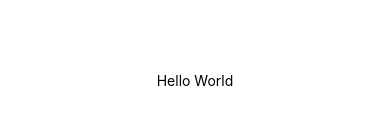
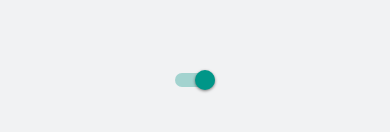
Before and after one commit to VitorGuerraa/Calculator, a React Native app: screen / in a window 390 px wide. Shown: the part 342-474 px from the top of the page. Built offline with nearby package versions, Linux system fonts and the light colour scheme.

Commit message:
Theme: Dark/Light Theme button working

```diff
--- a/App.tsx
+++ b/App.tsx
@@ -1,19 +1,28 @@
+import { useState } from 'react';
 import { StatusBar } from 'expo-status-bar';
-import { StyleSheet, Text, View } from 'react-native';
+import { StyleSheet, Text, View, Switch } from 'react-native';
+import { ThemeContext } from './src/context/themeContext';
+import { myColors } from './src/styles/Colors';
 
 export default function App() {
+  const [theme, setTheme] = useState('light');
   return (
-    <View style={styles.container}>
-      <Text>Hello World</Text>
+    <ThemeContext.Provider value={theme}>
+    <View style={theme === 'light' ? styles.container : [styles.container, {backgroundColor: '#000'}]}>
       <StatusBar style="auto" />
+      <Switch
+        value={theme === 'light'}
+        onValueChange={() => setTheme(theme ==='light' ? 'dark' : 'light')}
+        ></Switch>
     </View>
+    </ThemeContext.Provider>
   );
 }
 
 const styles = StyleSheet.create({
   container: {
     flex: 1,
-    backgroundColor: '#fff',
+    backgroundColor: myColors.light,
     alignItems: 'center',
     justifyContent: 'center',
   },
--- a/src/components/styles/Colors.tsx
+++ /dev/null
@@ -1,3 +0,0 @@
-export const myColors = {
-
-}
--- /dev/null
+++ b/src/context/ThemeContext.tsx
@@ -0,0 +1,3 @@
+import { createContext } from "react";
+
+export const ThemeContext = createContext('light');
--- /dev/null
+++ b/src/styles/Colors.tsx
@@ -0,0 +1,11 @@
+export const myColors = {
+    light:'#f1f2f3',
+    dark:'#17171c',
+    gray:'#747477',
+    white:'#ffffff',
+    black:'#000000',
+    result:'#46d5b2',
+    blue:'#4b5efc',
+    btnGray:'#4e505f',
+    btnDark:'#2e2f38',
+}
```
